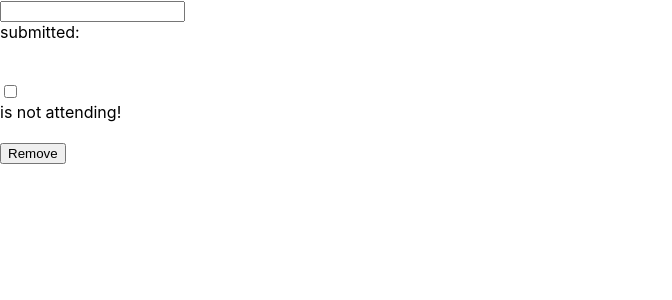
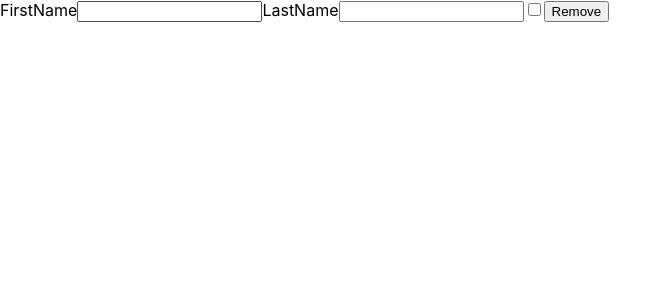
Before and after one commit to Sophie-Zulinski/react-guest-list, a React (Create React App) app: page / in a window 1280 px wide. Shown: the top 300 px of the page, without its empty margins (0-672 px from the left). Built offline with nearby package versions, Linux system fonts and the light colour scheme.

Commit message:
Add new Form

```diff
--- a/package.json
+++ b/package.json
@@ -6,6 +6,7 @@
     "@testing-library/jest-dom": "^5.14.1",
     "@testing-library/react": "^13.0.0",
     "@testing-library/user-event": "^13.2.1",
+    "express": "^4.18.2",
     "react": "^18.2.0",
     "react-dom": "^18.2.0",
     "react-scripts": "5.0.1",
--- a/src/App.js
+++ b/src/App.js
@@ -1,57 +1,63 @@
-import './App.css';
-import { useEffect, useState } from 'react';
+import { useState } from 'react';
 
-function App() {
-  const [lastName, setLastname] = useState('');
-  const [submittedguestlastName, setSubmittedguest] = useState('');
+export default function Form() {
+  const [person, setPerson] = useState({
+    name: {
+      firstName: '',
+      lastName: '',
+      attending: false,
+    },
+  });
 
-  function handleChange(x) {
-    setLastname(x.target.value);
+  function handlefirstName(e) {
+    setPerson({
+      ...person,
+      name: {
+        ...person.name,
+        firstName: e.target.value,
+      },
+    });
   }
 
-  function handleSubmit(y) {
-    y.preventDefault();
-    setSubmittedguest(lastName);
-    setLastname('');
+  function handlelastName(e) {
+    setPerson({
+      ...person,
+      name: {
+        ...person.name,
+        lastName: e.target.value,
+      },
+    });
   }
-  const newState = [submittedguestlastName];
-  console.log('newstate', newState);
 
-  const array = newState.push[submittedguestlastName];
-  console.log('array', array);
+  function handleAttending(e) {
+    setPerson({
+      ...person,
+      name: {
+        ...person.name,
+        attending: e.target.value,
+      },
+    });
+  }
 
+  console.log(person);
   return (
-    <div>
-      <form onSubmit={handleSubmit}>
-        {/* Input Name*/}
-        <input type="text" value={lastName} onChange={handleChange} />
-        <div className='data-test-id="guest"'>
-          submitted: {submittedguestlastName}
-        </div>
-
-        <br />
-
-        <br />
-        {/* Checkbox*/}
+    <>
+      <form onSubmit={handleAttending}>
+        <label>
+          FirstName
+          <input value={person.name.firstName} onChange={handlefirstName} />
+        </label>
+        <label>
+          LastName
+          <input value={person.name.lastName} onChange={handlelastName} />
+        </label>
         <input
-          className="attending"
-          checked={submittedguestlastName}
+          checked={person.name.attending}
           type="checkbox"
-          onChange={(event) => {
-            setSubmittedguest(event.currentTarget.checked);
-          }}
+          onChange={handleAttending}
         />
-
-        <div>
-          {submittedguestlastName} is {submittedguestlastName ? '' : 'not'}{' '}
-          attending!
-        </div>
-
-        <br />
-        {/* Remove to Usestate */}
         <button onClick={() => useState}>Remove</button>
       </form>
-    </div>
+    </>
   );
 }
-export default App;
--- a/src/Test.js
+++ b/src/Test.js
@@ -1,10 +1,11 @@
 import './App.css';
-import { useEffect, useState } from 'react';
+import { useState } from 'react';
 
-function App() {
+async function App() {
   const [lastName, setLastname] = useState('');
   const [submittedguestlastName, setSubmittedguest] = useState('');
 
+  // function to handle submit by klicking the key
   function handleChange(x) {
     setLastname(x.target.value);
   }
--- a/src/index.js
+++ b/src/index.js
@@ -3,12 +3,11 @@ import React from 'react';
 import ReactDOM from 'react-dom/client';
 import App from './App';
 import reportWebVitals from './reportWebVitals';
-import Test from './Test';
 
 const root = ReactDOM.createRoot(document.getElementById('root'));
 root.render(
   <React.StrictMode>
-    <Test />
+    <App />
   </React.StrictMode>,
 );
 
```
Also changed, not shown: src/AddTodo.js (added, +22 -0 lines), src/TaskList.js (added, +57 -0 lines), 1 other file (tests, documents, lock files or other folders).
